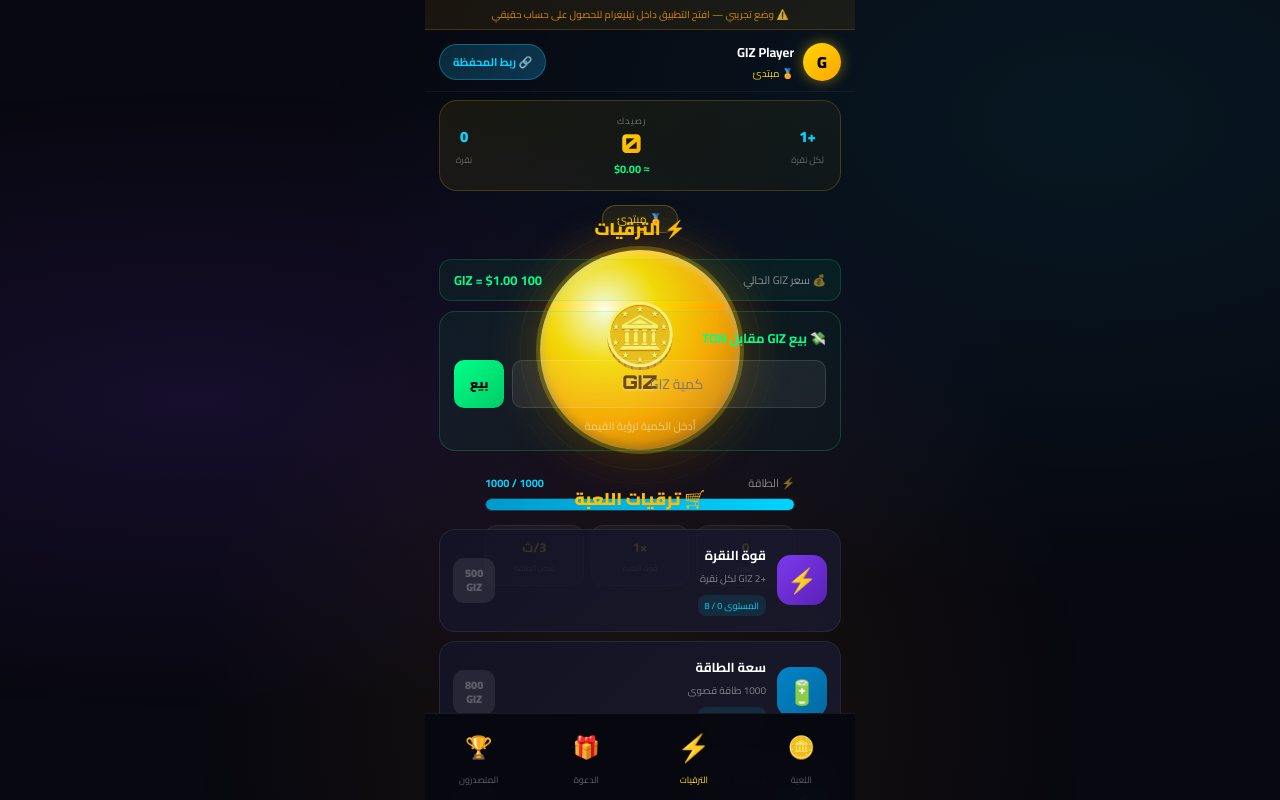
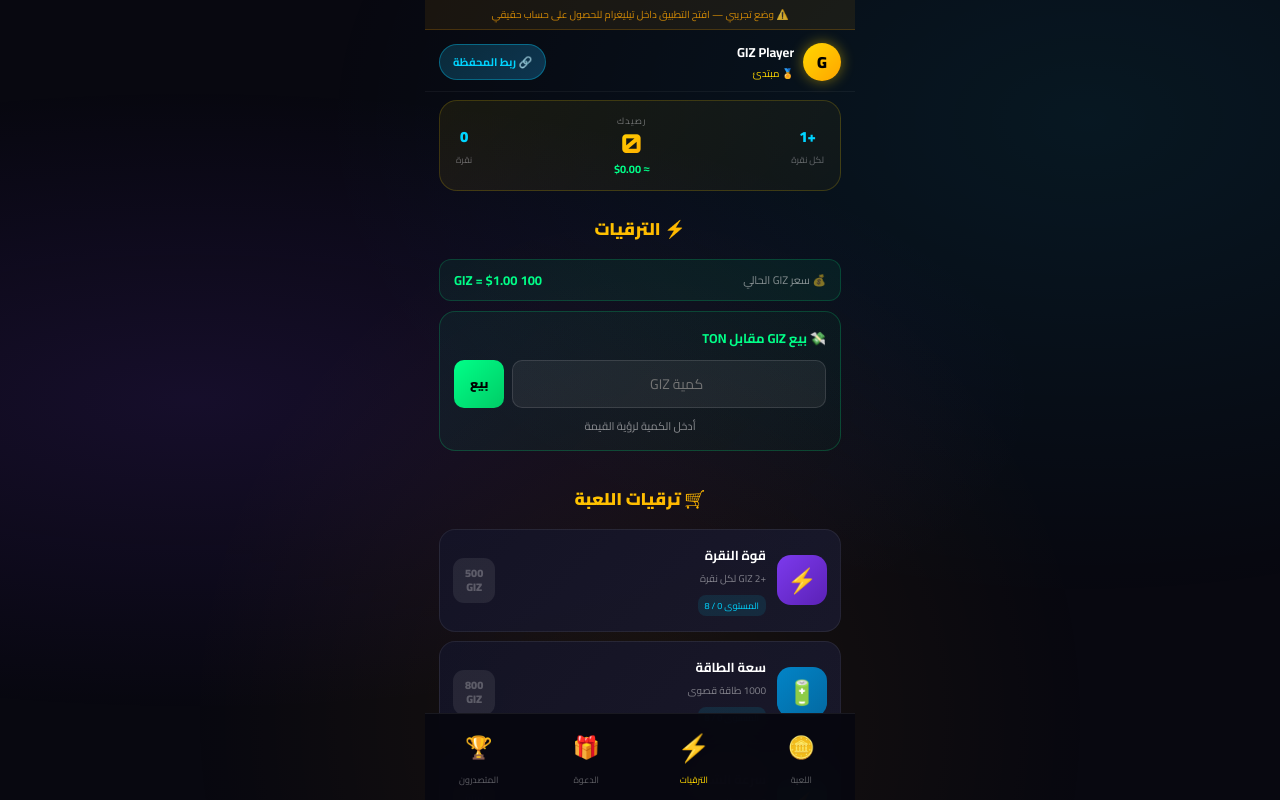
Before and after one commit to adel66638/GIZ, a plain HTML site: page index.html in a window 1280 px wide. Both pictures are taken after a click on the element "⚡ الترقيات". Drawn offline with Linux system fonts and the light colour scheme.

Commit message:
Modify display properties for pages and tap page
Updated CSS display properties for pages and tap page.

```diff
--- a/index.html
+++ b/index.html
@@ -52,12 +52,12 @@ body{font-family:'Cairo',sans-serif;background:var(--dark);color:#fff;height:100
 
 /* PAGES */
 .pages{flex:1;overflow:hidden;position:relative;}
-.page{position:absolute;inset:0;overflow-y:auto;padding:0 14px 86px;display:none;}
-.page.active{display:block;}
+.page{position:absolute;inset:0;overflow-y:auto;padding:0 14px 86px;display:none !important;}
+.page.active{display:block !important;}
 .page::-webkit-scrollbar{display:none;}
 
 /* TAP PAGE */
-#page-tap{display:flex;flex-direction:column;align-items:center;padding-top:8px;}
+#page-tap.active{display:flex !important;flex-direction:column;align-items:center;padding-top:8px;}
 .lvl-badge{background:rgba(255,215,0,.08);border:1px solid rgba(255,215,0,.25);border-radius:20px;padding:3px 14px;font-size:11px;color:var(--gold);margin-bottom:12px;}
 .coin-wrap{position:relative;width:210px;height:210px;margin-bottom:18px;}
 .ring{position:absolute;top:50%;left:50%;border-radius:50%;transform:translate(-50%,-50%);animation:rp 2.5s ease-in-out infinite;pointer-events:none;}
```
